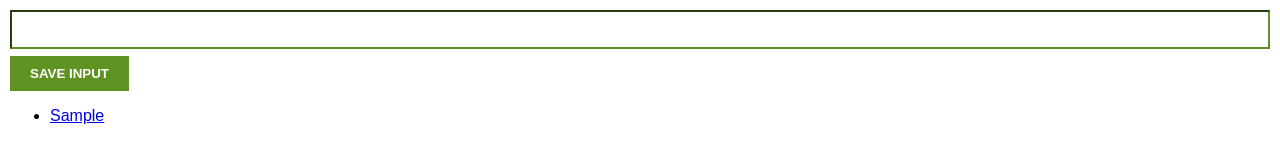
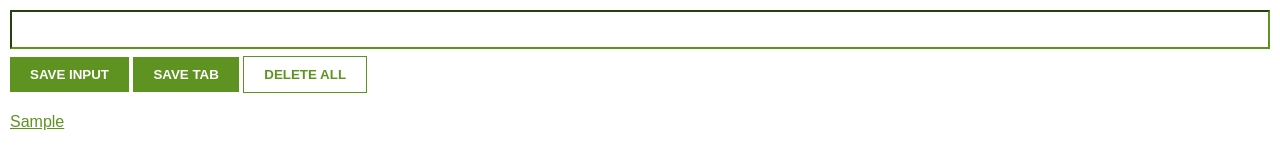
Before and after one commit to Empyritz/Javascript, a browser extension: page index.html in a window 1280 px wide. Both pictures are taken after typing "Sample" into the empty fields and a click on the button "SAVE INPUT". Drawn offline with Linux system fonts and the light colour scheme.

Commit message:
Adding the button add tab to get the currentWindow and sava the url, and addied a button delete to clear all the localStorage and list of tabs printed on screen

```diff
--- a/index.html
+++ b/index.html
@@ -11,6 +11,8 @@
 <body>
     <input id="input-el" type="text" >
     <button id="input-btn">SAVE INPUT</button>
+    <button id="tab-btn">SAVE TAB</button>
+    <button id="delete-btn">DELETE ALL</button>
     <ul id="ul-el"></ul>
 </body>
 </html>
--- a/main.css
+++ b/main.css
@@ -20,3 +20,27 @@ button {
     border: none;
     font-weight: bold;
 }
+
+#delete-btn {
+    background-color: white;
+    color: #5f9321;
+    padding: 10px 20px;
+    border: 1px solid #5f9321;
+    font-weight: bold;
+
+}
+
+
+ul {
+    margin-top: 20px;
+    padding-left: 0;
+    list-style: none;
+}
+
+li {
+    margin-bottom: 5px;
+}
+
+a {
+    color: #5f9321;
+}
--- a/main.js
+++ b/main.js
@@ -1,27 +1,57 @@
 const inputEl = document.querySelector("#input-el")
 const inputBtn = document.querySelector("#input-btn")
+const deleteBtn = document.querySelector("#delete-btn")
+const tabBtn = document.querySelector("#tab-btn")
 const ulEl = document.querySelector("#ul-el")
+const leadsFromLocalStorage = JSON.parse( localStorage.getItem("myLeads"))
+const link = "https://"
+let myLeads = []
+//const tabs = [{url: "https:www.linkedin.com"}]
 
-const myLeads = []
-const link = "https://"
+inputBtn.addEventListener("click", saveLead)
+deleteBtn.addEventListener("dblclick", deleteLead)
+tabBtn.addEventListener("click", tabF)
 
 
-inputBtn.addEventListener("click", saveLead)
-
-function saveLead() {
-    myLeads.push(inputEl.value)
-    inputEl.value = ""
-    renderLeads()
+if (leadsFromLocalStorage) {
+    myLeads = leadsFromLocalStorage
+    render(myLeads)
 }
 
-function renderLeads () {
-    let listItems = ""
-    for (let i = 0; i < myLeads.length; i++){
-        listItems += `<li><a href = "${link}${myLeads[i]}" target = "_blanck">${myLeads[i]}</li></a>`
+function tabF() {
+    chrome.tabs.query({active: true, currentWindow: true}, function(tabs){
+        myLeads.push(tabs[0].url)
+        localStorage.setItem("myLeads", JSON.stringify(myLeads))
+        render(myLeads)
+        console.log(myLeads)
+    })
+}
+//var listItems = ""
 
+function render (arr) {
+    let listItems =""
+    for (let i = 0; i < arr.length; i++){
+        listItems += `<li><a href = "${link}${arr[i]}" target = "_blanck">${myLeads[i]}</li></a>`
+        console.log(listItems)
     }
+    console.log(listItems)
+
     ulEl.innerHTML = listItems
     //const li = document.createElement("li")
     //li.textContent = myLeads[i]
     //ulEl.append(li)
 }
+
+function deleteLead (arr){
+    localStorage.clear()
+    myLeads = []
+    render(myLeads)
+}
+function saveLead() {
+    myLeads.push(inputEl.value)
+    inputEl.value = ""
+    localStorage.setItem("myLeads", JSON.stringify(myLeads))
+    render(myLeads)
+
+    console.log( localStorage.getItem("myLeads"))
+}
```
Also changed, not shown: icon.png (added), manifest.json (added).
